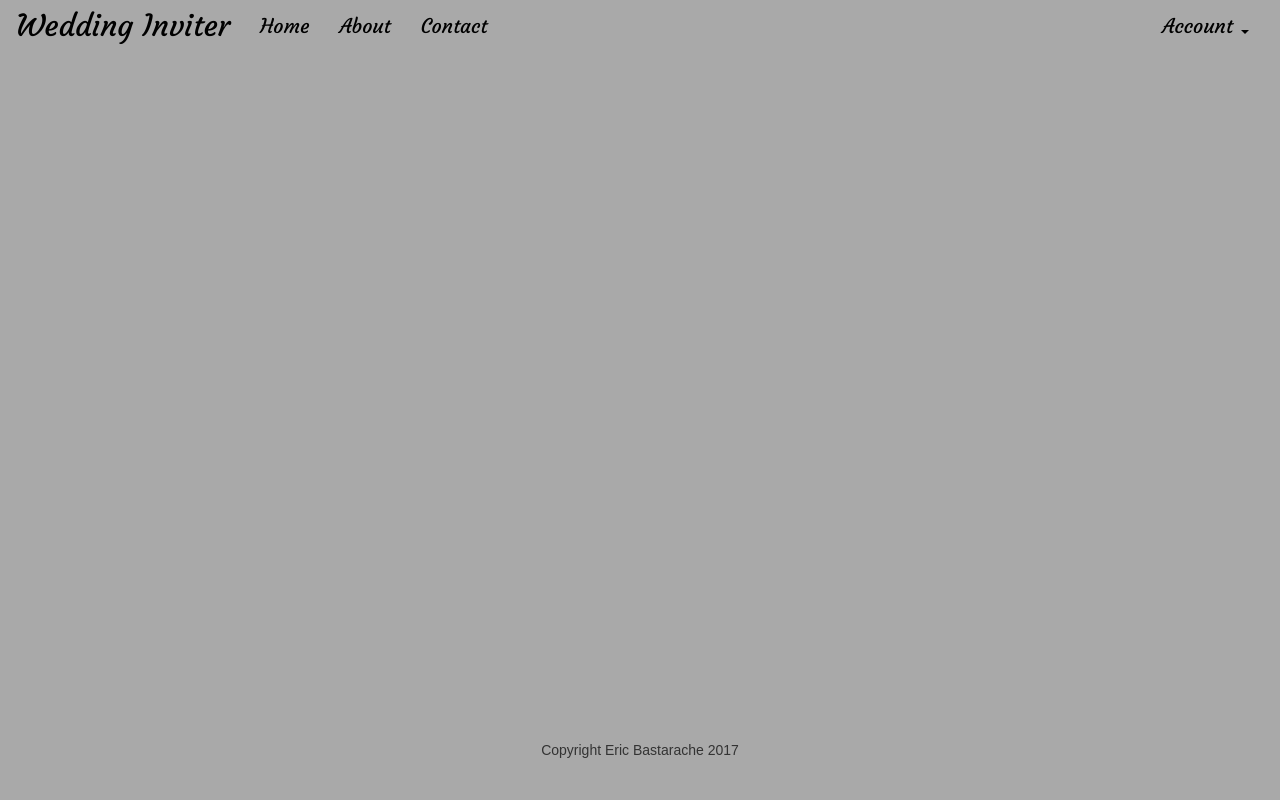
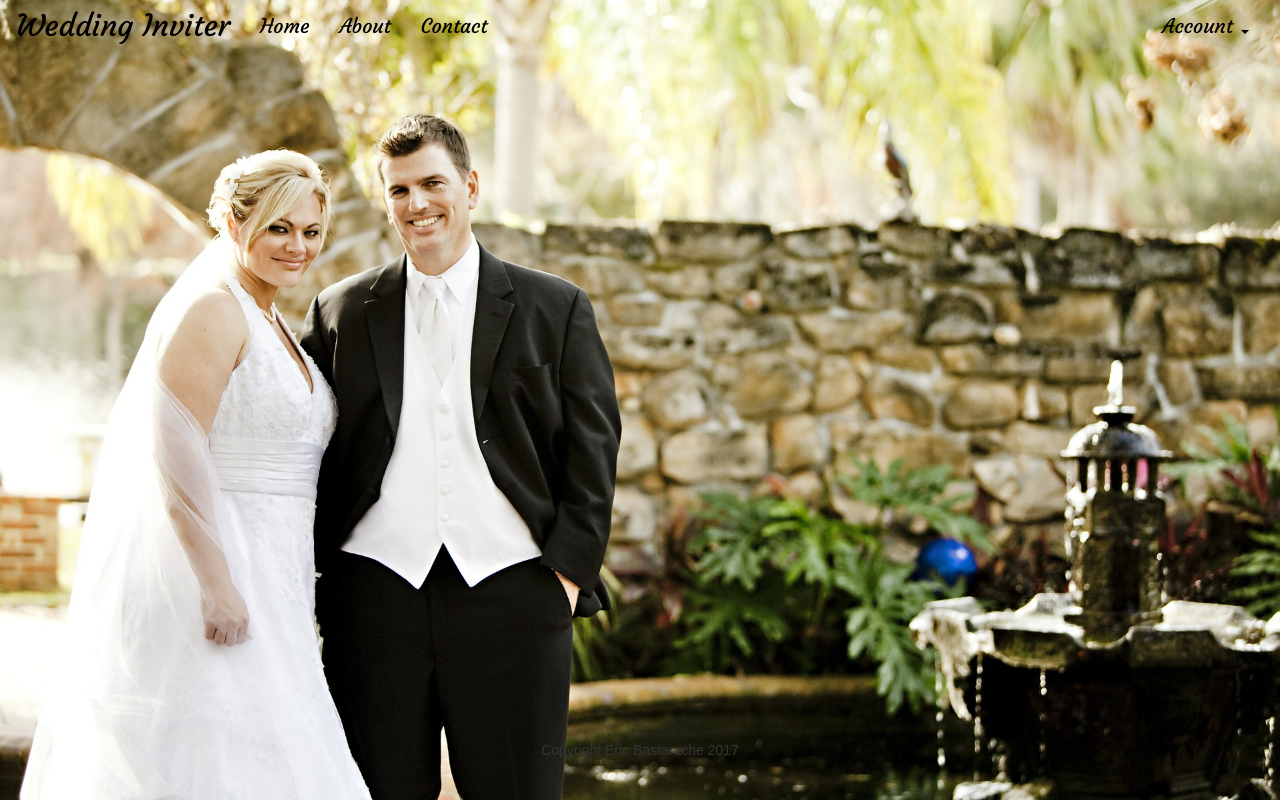
Before and after one commit to ericbastarache/wedding-inviter, a React (Create React App) app in the folder client/: page / in a window 1280 px wide. Built offline with nearby package versions, Linux system fonts and the light colour scheme.

Commit message:
Added background image to application

```diff
--- a/client/src/App.css
+++ b/client/src/App.css
@@ -5,5 +5,7 @@ html {
 
 body {
   margin-bottom: 60px;
-  background-color: #a9a9a9;
+  background-image: url('./images/bride-458119_1920.jpg');
+  background-size: cover;
+  background-position: 0 0;
 }
```
